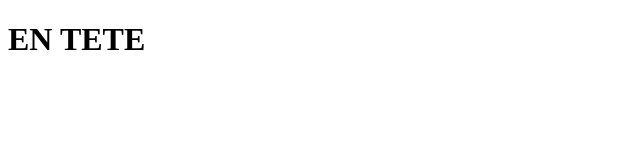
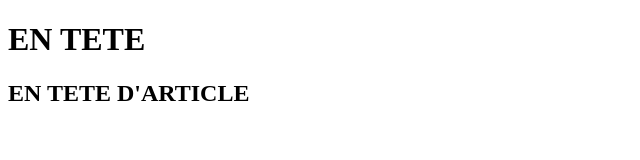
Before and after one commit to VNSG/githubChallenge1, a plain HTML site: page index.html in a window 1280 px wide. Shown: the whole page, without its empty margins (0-640 px from the left). Drawn offline with Linux system fonts and the light colour scheme.

Commit message:
add h2
just add h2

```diff
--- a/index.html
+++ b/index.html
@@ -5,3 +5,6 @@
   </head>
   <body>
     <h1>EN TETE</h1>
+      <h2>EN TETE D'ARTICLE</h2>
+  </body>
+</html>
```
